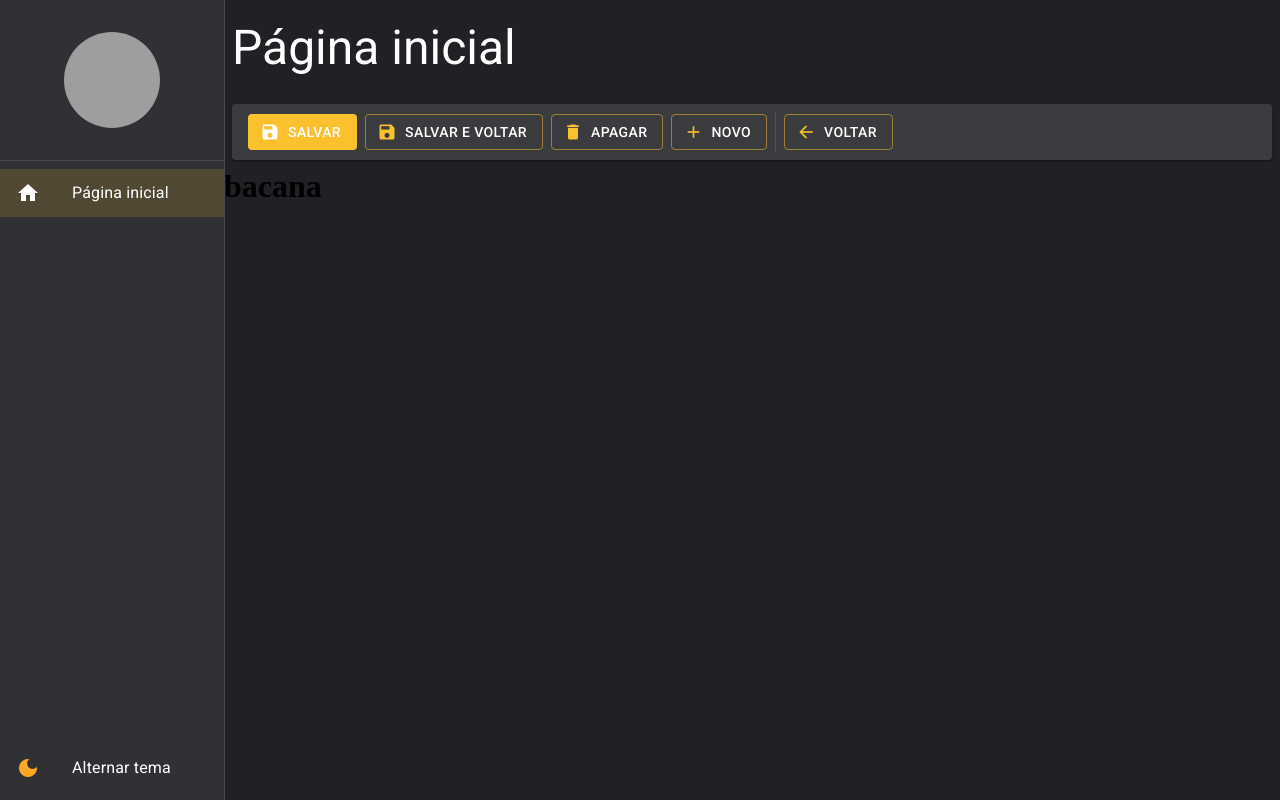
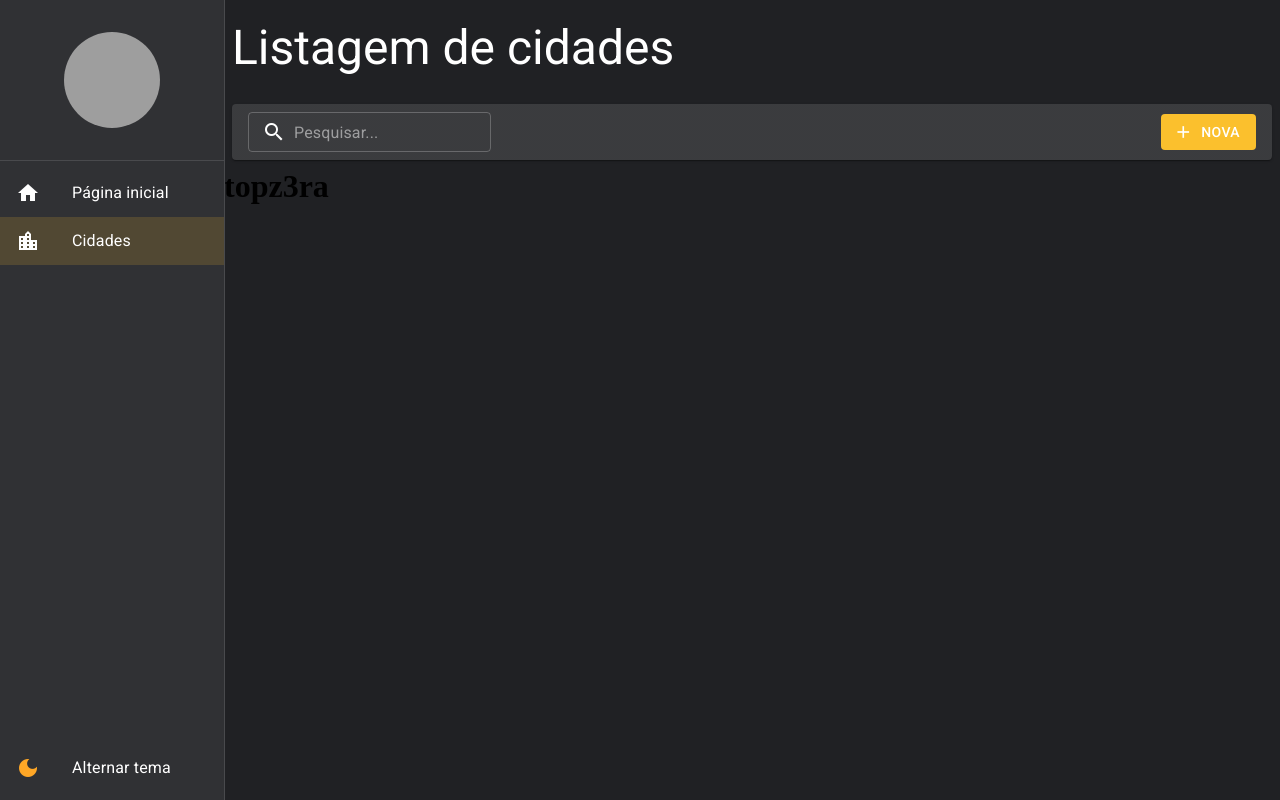
Before and after one commit to jeanwisotscki/dashboard, a React (Vite) app: page /cidades in a window 1280 px wide. Before the commit this address led to /. Built offline with nearby package versions, Linux system fonts and the light colour scheme; grey boxes are pictures that could not be loaded.

Commit message:
pagina: listagem de cidades

```diff
--- /dev/null
+++ b/src/pages/Cidades/index.tsx
@@ -0,0 +1,30 @@
+import { useMemo } from "react";
+import { useSearchParams } from "react-router-dom";
+import { ListingToolbar } from "../../shared/components/ListingToolbar";
+import { LayoutBasePage } from "../../shared/layouts/LayoutBasePage";
+
+export const Cidades: React.FC = () => {
+  const [searchParams, setSearchParams] = useSearchParams();
+
+  const busca = useMemo(() => {
+    return searchParams.get("busca") || "";
+  }, [searchParams]);
+
+  return (
+    <LayoutBasePage
+      titulo="Listagem de cidades"
+      toolbar={
+        <ListingToolbar
+          addButtonText="Nova"
+          showInputSearch
+          searchText={busca}
+          onChangeSearchText={(text) =>
+            setSearchParams({ busca: text }, { replace: true })
+          }
+        />
+      }
+    >
+      topz3ra
+    </LayoutBasePage>
+  );
+};
--- a/src/pages/Dashboard.tsx
+++ b/src/pages/Dashboard/index.tsx
@@ -1,5 +1,5 @@
-import { DetailsToolbar } from "../shared/components/DetailsToolbar";
-import { LayoutBasePage } from "../shared/layouts/LayoutBasePage";
+import { DetailsToolbar } from "../../shared/components/DetailsToolbar";
+import { LayoutBasePage } from "../../shared/layouts/LayoutBasePage";
 
 export const Dashboard = () => {
   return (
--- a/src/routes/index.tsx
+++ b/src/routes/index.tsx
@@ -1,5 +1,6 @@
 import { useEffect } from "react";
 import { Routes, Route, Navigate } from "react-router-dom";
+import { Cidades } from "../pages/Cidades";
 import { Dashboard } from "../pages/Dashboard";
 import { useDrawerContext } from "../shared/contexts/DrawerContext";
 
@@ -13,12 +14,18 @@ export const AppRoutes = () => {
         icon: "home",
         label: "Página inicial",
       },
+      {
+        path: "/cidades",
+        icon: "location_city",
+        label: "Cidades",
+      },
     ]);
   }, []);
 
   return (
     <Routes>
       <Route path="/" element={<Dashboard />} />
+      <Route path="/cidades" element={<Cidades />} />
       <Route path="*" element={<Navigate to="/" />} />
     </Routes>
   );
--- a/src/shared/components/ListingToolbar/index.tsx
+++ b/src/shared/components/ListingToolbar/index.tsx
@@ -13,19 +13,19 @@ import { Environment } from "../../environment";
 interface IListingToolbarProps {
   searchText?: string;
   showInputSearch?: boolean;
-  whenChangeSearchText?: (newText: string) => void;
+  onChangeSearchText?: (newText: string) => void;
   addButtonText?: string;
   showAddButton?: boolean;
-  whenClickOnButton?: () => void;
+  onClickOnButton?: () => void;
 }
 
 export const ListingToolbar: React.FC<IListingToolbarProps> = ({
   searchText = "",
   showInputSearch = false,
-  whenChangeSearchText,
+  onChangeSearchText,
   addButtonText = "Novo",
   showAddButton = true,
-  whenClickOnButton,
+  onClickOnButton,
 }) => {
   const theme = useTheme();
 
@@ -43,7 +43,7 @@ export const ListingToolbar: React.FC<IListingToolbarProps> = ({
       {showInputSearch && (
         <TextField
           value={searchText}
-          onChange={(e) => whenChangeSearchText?.(e.target.value)}
+          onChange={(e) => onChangeSearchText?.(e.target.value)}
           size="small"
           placeholder={Environment.PLACEHOLDER_INP_DE_BUSCA}
           InputProps={{
@@ -58,7 +58,7 @@ export const ListingToolbar: React.FC<IListingToolbarProps> = ({
       <Box display="flex" justifyContent="end" flex={1}>
         {showAddButton && (
           <Button
-            onClick={whenClickOnButton}
+            onClick={onClickOnButton}
             variant="contained"
             color="primary"
             startIcon={<Icon>add</Icon>}
--- a/src/shared/components/Sidebar/index.tsx
+++ b/src/shared/components/Sidebar/index.tsx
@@ -34,7 +34,7 @@ const ListItemLink: React.FC<IListItemLinkProps> = ({
 }) => {
   const navigate = useNavigate();
   const resolvedPath = useResolvedPath(to);
-  const match = useMatch({ path: resolvedPath.pathname, end: false });
+  const match = useMatch({ path: resolvedPath.pathname, end: true });
 
   const handleClick = () => {
     navigate(to);
```
